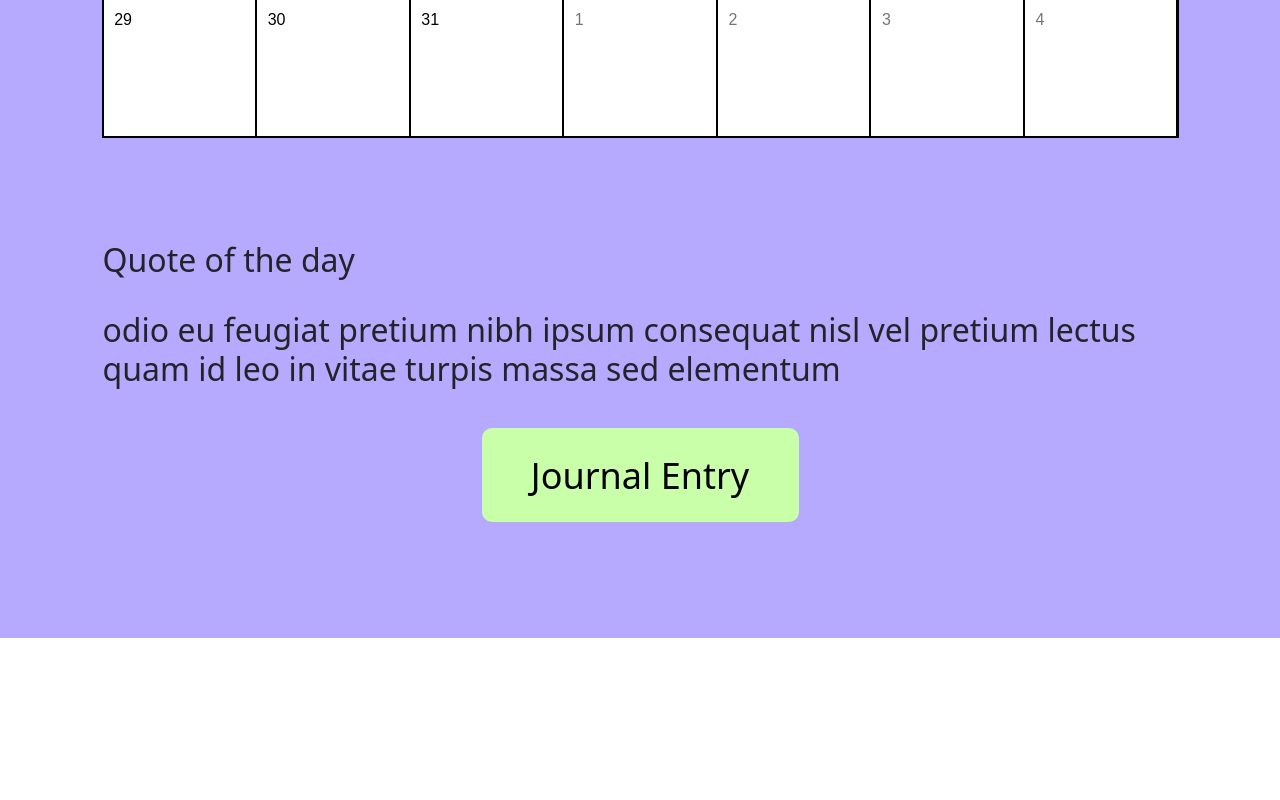
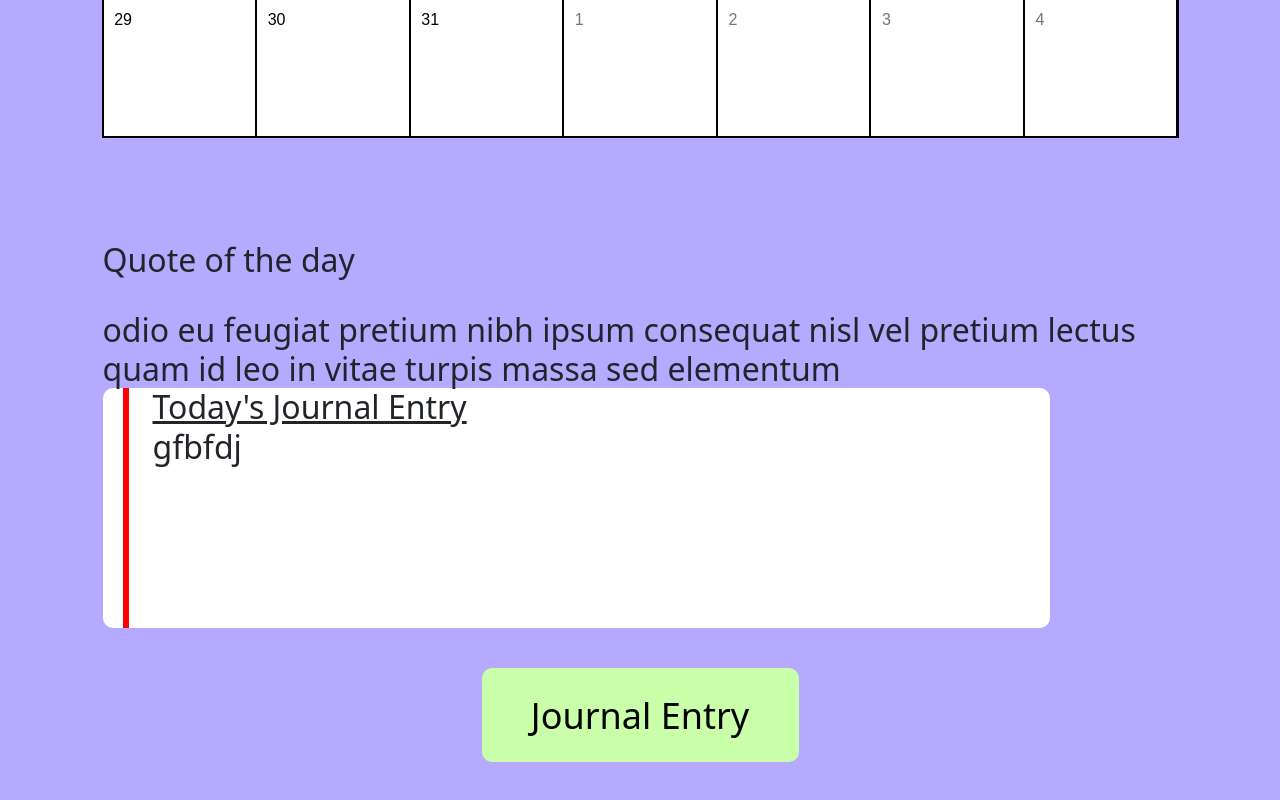
Before and after one commit to Jcontreras3/serenityfrontend, a React (Create React App) app: page /Home in a window 1280 px wide. Shown: the part 797-1597 px from the top of the page. Before the commit the page ends 1435 px from the top, so only its background shows below. Built offline with nearby package versions, Linux system fonts and the light colour scheme; no server answers.

Commit message:
Fixed meme page height problem added journal component for journal entries harcoding for right now

```diff
--- a/src/Components/HomePage/Home.css
+++ b/src/Components/HomePage/Home.css
@@ -53,6 +53,7 @@
   background-color: #b5aaff;
   font-family: "Quicksand", sans-serif;
   font-weight: 500;
+  border-color: #caffaa;
 }
 .modalFooter{
     background-color: #caffaa;
--- a/src/Components/HomePage/HomeComponent.tsx
+++ b/src/Components/HomePage/HomeComponent.tsx
@@ -7,6 +7,7 @@ import "../HomePage/Calendar2.css";
 import Calendar from "react-calendar";
 import DataContext from "../../Context/DataContext";
 import useHooks from "../../Hooks/UseHooks";
+import JournalPageComponent from "./JournalPageComponent";
 
 type Props = {};
 
@@ -50,6 +51,7 @@ export default function HomeComponent({}: Props) {
               <h2 className="quote">
                 odio eu feugiat pretium nibh ipsum consequat nisl vel pretium
                 lectus quam id leo in vitae turpis massa sed elementum
+                <JournalPageComponent/>
               </h2>
               <div className="journalEntryDiv">
                 {/* <Button className="journalEntryBtn">Journal Entry</Button> */}
@@ -66,7 +68,7 @@ export default function HomeComponent({}: Props) {
                       >
                         <Form.Label className="modalTxt">
                           Write how ever you are feeling right now. These
-                          journal entry's aren’t read by anyone and you are safe
+                          journal entry's aren't read by anyone and you are safe
                           here. Just write what ever is on your mind, or write
                           based off of your mood today. Why are you feeling this
                           way today?
--- /dev/null
+++ b/src/Components/HomePage/JournalPageComponent.tsx
@@ -0,0 +1,24 @@
+import React from 'react'
+import { Container, Row } from 'react-bootstrap'
+import './journalStyles.css'
+
+export default function JournalPageComponent() {
+  return (
+    <div className='paperBox'>
+      <div className='journalTitleGroup'>
+      <div className='redLine'></div>
+      <p className='titleTxt'>Today's Journal Entry</p>
+      </div>
+
+      <div className='JournalGroup'>
+      <div className='redLine'></div>
+      <div className='journalTxtGroup'>
+         <p className='journalTxt'>gfbfdj</p>
+      </div>
+      </div>
+
+
+
+    </div>
+  )
+}
--- /dev/null
+++ b/src/Components/HomePage/journalStyles.css
@@ -0,0 +1,30 @@
+.paperBox{
+    background-color: white;
+    min-height: 150px;
+    width: 947px;
+    border-radius: 10px;
+
+}
+
+.redLine{
+    border-left: 6px solid red;
+    min-height: 200px;
+    width: 30px;
+    margin-left: 20px;
+}
+.journalTxtGroup{
+    width: 40px;
+}
+.JournalGroup{
+    display: flex;
+    flex-direction: row;
+}
+
+.titleTxt{
+    text-decoration: underline;
+}
+.journalTitleGroup{
+    display: flex;
+    flex-direction: row;
+    height: 40px;
+}
--- a/src/Components/MemesPage/memeStyles.css
+++ b/src/Components/MemesPage/memeStyles.css
@@ -1,7 +1,7 @@
 .memeContainer.container{
     background-color: #B5AAFF;
     max-width: 100%;
-    height: calc(100vh - 153px);
+    height: 100vh;
     display: flex;
     justify-content: center;
     align-items: center;
```
